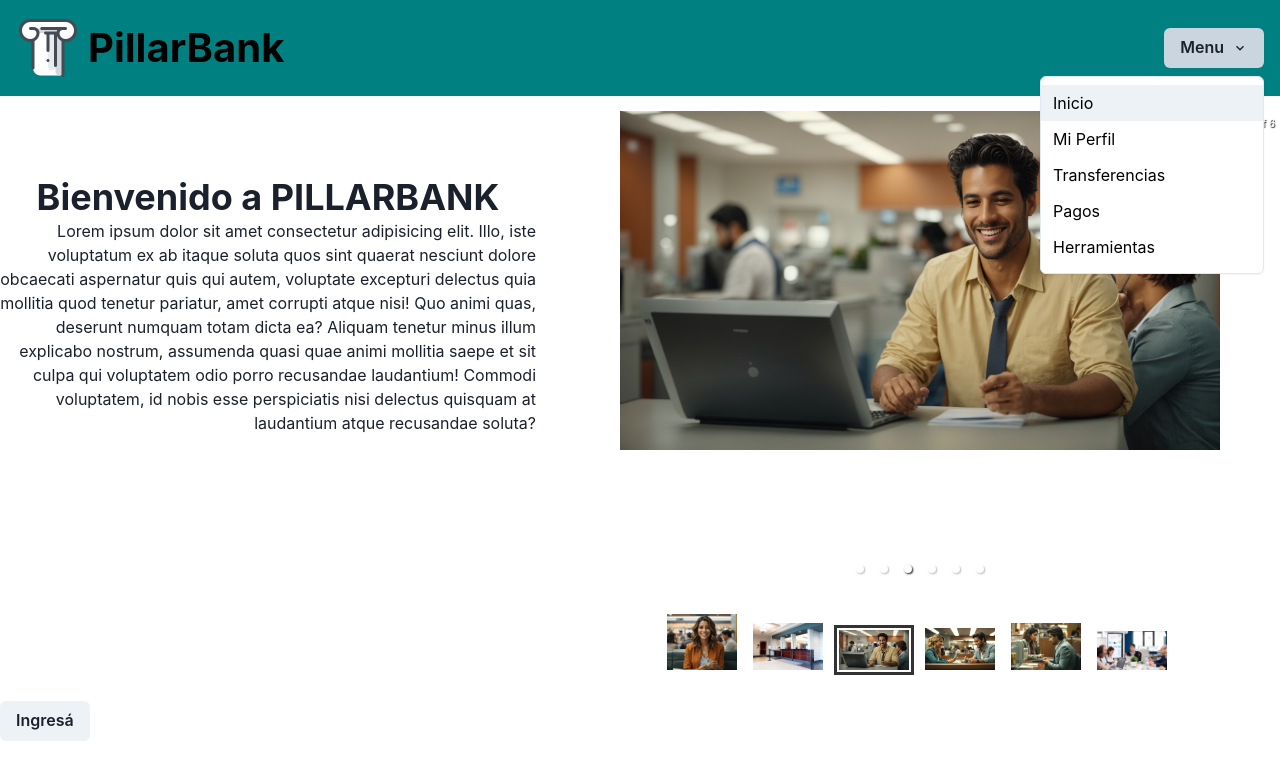
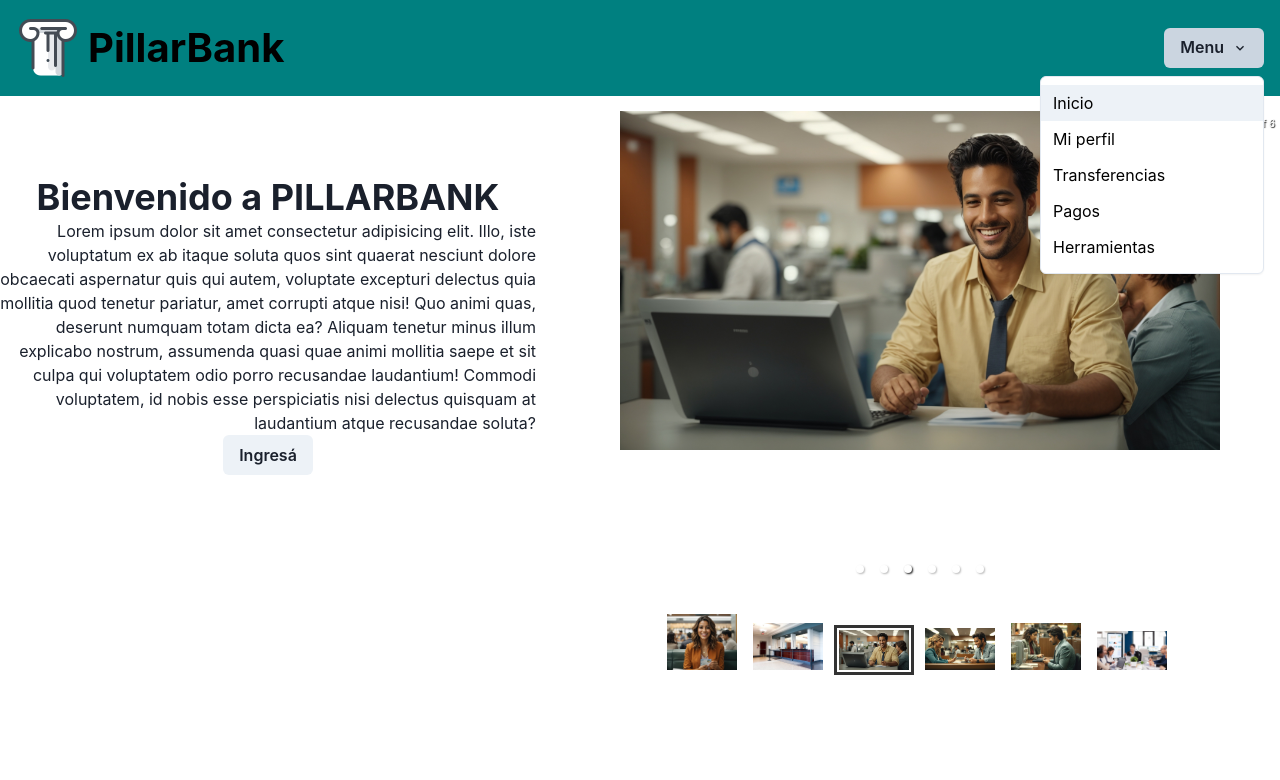
Before and after one commit to nicoco28z/Sprint-2-ITBA, a React (Create React App) app in the folder homebanking/: page /home in a window 1280 px wide. Both pictures are taken after a click on the button "Menu". Shown: the top 780 px of the page. Built offline with nearby package versions, Linux system fonts and the light colour scheme.

Commit message:
fix: detalle en la navegacion, agregada opcion de logout

```diff
--- a/homebanking/src/Pages/HomePage.jsx
+++ b/homebanking/src/Pages/HomePage.jsx
@@ -1,15 +1,12 @@
 import React from "react";
 import MyCarousel from "../components/Carousell/Carousell";
-import { useAuth } from "../hooks/useAuth";
-import { Button } from "@chakra-ui/react";
 
 export default function HomePage() {
-  const { isLogged } = useAuth();
+
 
   return (
     <>
       <MyCarousel />
-      {isLogged ? null : <Button>Ingresá</Button>}
     </>
   );
 }
--- a/homebanking/src/components/Carousell/Carousell.jsx
+++ b/homebanking/src/components/Carousell/Carousell.jsx
@@ -1,7 +1,11 @@
-import { Box, Grid, GridItem, Heading, Text } from "@chakra-ui/react";
+import { Box, Grid, GridItem, Heading, Text, Button } from "@chakra-ui/react";
 import React from "react";
 import { Carousel } from "react-responsive-carousel";
 import "react-responsive-carousel/lib/styles/carousel.min.css";
+import {useAuth} from '../../hooks/useAuth'
+import { Link } from "react-router-dom";
+
+
 
 const images = [
   {
@@ -37,6 +41,8 @@ const images = [
 ];
 
 const MyCarousel = () => {
+  const {isLogged} = useAuth();
+
   return (
     <Grid templateColumns='repeat(2, 1fr)' gap={6}>
         <GridItem textAlign='center' mt='5rem'>
@@ -46,6 +52,7 @@ const MyCarousel = () => {
             <Text textAlign='right'>
                 Lorem ipsum dolor sit amet consectetur adipisicing elit. Illo, iste voluptatum ex ab itaque soluta quos sint quaerat nesciunt dolore obcaecati aspernatur quis qui autem, voluptate excepturi delectus quia mollitia quod tenetur pariatur, amet corrupti atque nisi! Quo animi quas, deserunt numquam totam dicta ea? Aliquam tenetur minus illum explicabo nostrum, assumenda quasi quae animi mollitia saepe et sit culpa qui voluptatem odio porro recusandae laudantium! Commodi voluptatem, id nobis esse perspiciatis nisi delectus quisquam at laudantium atque recusandae soluta?
             </Text>
+            {isLogged ? null : <Link to='/login'><Button>Ingresá</Button></Link>}
         </GridItem>
       <GridItem w="45rem" textAlign="center" mt="15px">
         <Carousel autoPlay interval={4000} infiniteLoop>
--- a/homebanking/src/components/DropdownMenu/DropdownMenu.jsx
+++ b/homebanking/src/components/DropdownMenu/DropdownMenu.jsx
@@ -7,9 +7,14 @@ MenuItem,
 Button,
 } from '@chakra-ui/react';
 import { ChevronDownIcon } from '@chakra-ui/icons'; // Importa ChevronDownIcon desde @chakra-ui/icons
-import { Link } from "react-router-dom";
+import { Link, useNavigate } from "react-router-dom";
+import {useAuth} from '../../hooks/useAuth'
 
 const DropdownMenu = () => {
+
+  const {isLogged, signOut} = useAuth();
+  const navigate = useNavigate()
+
 return (
     <Menu>
     <MenuButton as={Button} rightIcon={<ChevronDownIcon />}>
@@ -20,7 +25,7 @@ return (
           <Link to="/home">Inicio</Link>
         </MenuItem>
         <MenuItem>
-          <Link to="/perfil">Mi Perfil</Link>
+          <Link to="/perfil">Mi perfil</Link>
         </MenuItem>
         <MenuItem>
           <Link to="/transferencias">Transferencias</Link>
@@ -31,6 +36,12 @@ return (
         <MenuItem>
           <Link to="/herramientas">Herramientas</Link>
         </MenuItem>
+        {isLogged
+        ?<MenuItem>
+            <Button onClick={()=> {signOut(); navigate("/home") }}>Cerrar sesión</Button>
+          </MenuItem>
+        : null
+        }
     </MenuList>
     </Menu>
 );
--- a/homebanking/src/components/Formulario/Login.jsx
+++ b/homebanking/src/components/Formulario/Login.jsx
@@ -70,7 +70,7 @@ function LoginForm() {
   const [password, setPassword] = useState("");
   const navigate = useNavigate();
   const [error, setError] = useState(false);
-  const { signIn} = useAuth();
+  const {signIn} = useAuth();
 
   const handleLogin = (e) => {
     e.preventDefault();
--- a/homebanking/src/hooks/useAuth.jsx
+++ b/homebanking/src/hooks/useAuth.jsx
@@ -32,7 +32,6 @@ function useProvideAuth() {
   //Si el usuario se desloguea, se pone en false
   const signOut = () => {
     setIsLogged(false);
-    console.log(isLogged);
   };
 
   return {
```
